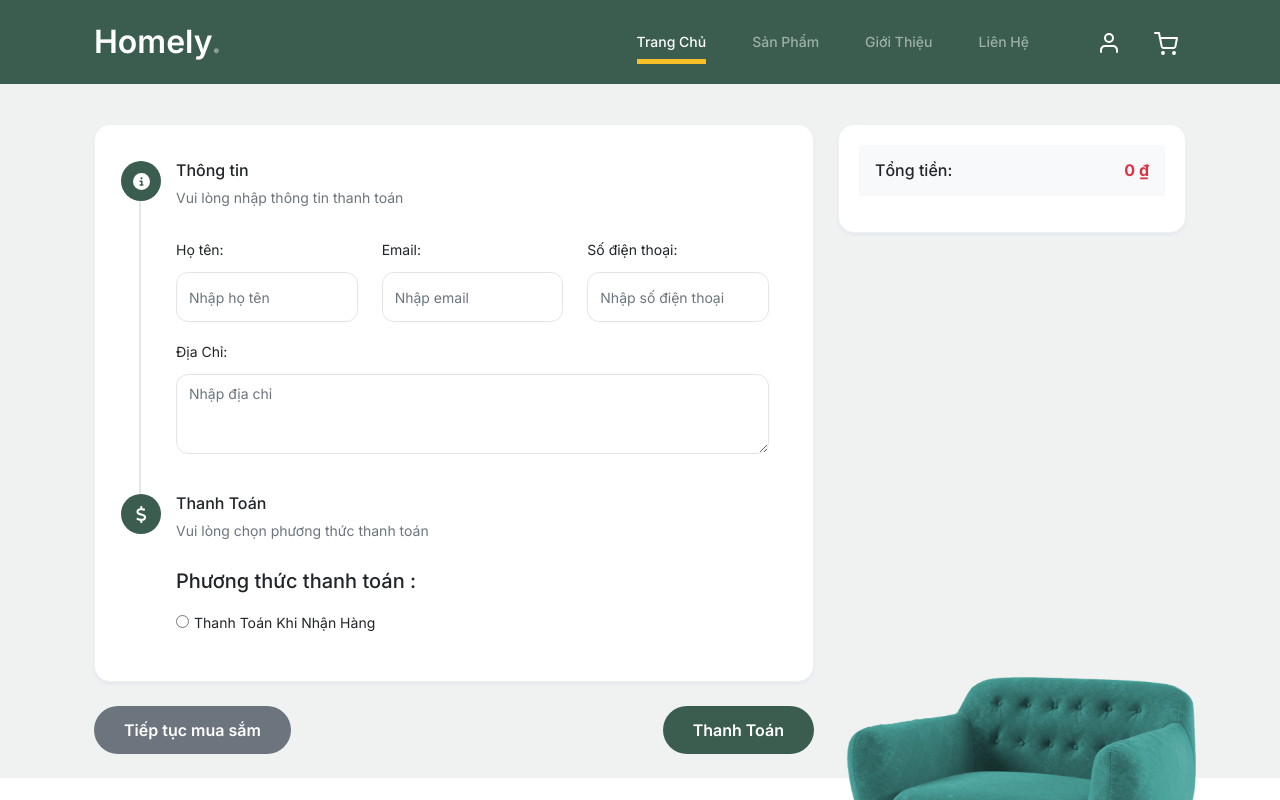
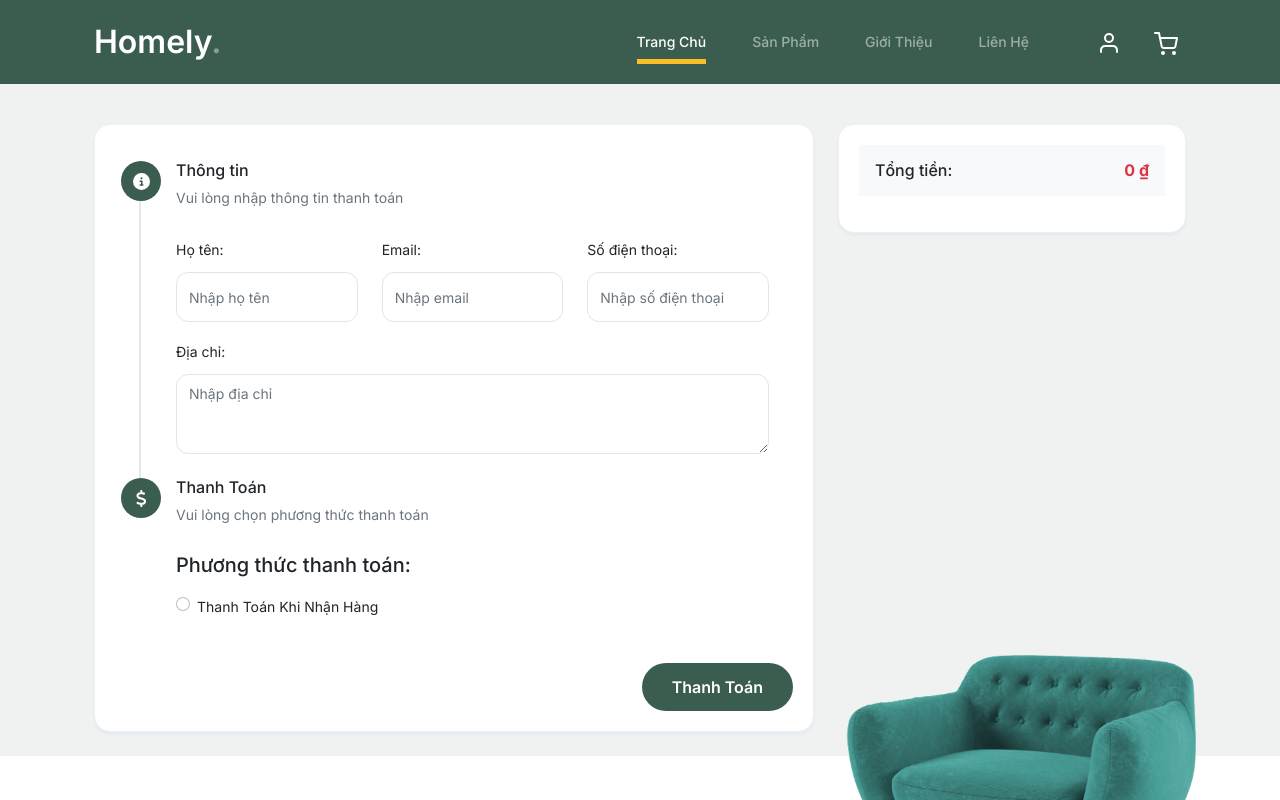
Before and after one commit to LeNguyenXeng/ASM---FE2, a React (Vite) app: page /checkout in a window 1280 px wide. Shown: the top 800 px of the page. Built offline with nearby package versions, Linux system fonts and the light colour scheme.

Commit message:
THANH TOÁN HOÀN THÀNH

```diff
--- a/src/pages/Checkout.jsx
+++ b/src/pages/Checkout.jsx
@@ -2,13 +2,41 @@ import React from 'react';
 import '../assets/css/checkout.css';
 import { FontAwesomeIcon } from '@fortawesome/react-fontawesome';
 import { faInfoCircle, faDollarSign } from '@fortawesome/free-solid-svg-icons';
-import { Link, useLocation } from 'react-router';
+import { Link, useLocation, useNavigate } from 'react-router-dom';
 import formatCurrency from '../consts/formatCurrency';
+import { useForm } from 'react-hook-form';
+import { toast } from 'react-toastify';
+import axios from 'axios';
+
 function Checkout() {
   const location = useLocation();
+  const navigate = useNavigate();
   const { cartItems, totalPrice } = location.state || {
     cartItems: [],
     totalPrice: 0,
+  };
+
+  const {
+    register,
+    handleSubmit,
+    formState: { errors },
+  } = useForm();
+
+  const onSubmit = async (data) => {
+    const orderData = {
+      customer: data,
+      items: cartItems,
+      totalPrice,
+    };
+
+    try {
+      await axios.post('http://localhost:3000/orders', orderData);
+      toast.success('Đặt hàng thành công');
+      navigate('/shop');
+    } catch (error) {
+      console.log(error);
+      toast.error('Đã xảy ra lỗi, vui lòng thử lại!');
+    }
   };
 
   return (
@@ -17,6 +45,7 @@ function Checkout() {
         <div className="col-xl-8">
           <div className="card">
             <div className="card-body">
+              <form onSubmit={handleSubmit(onSubmit)}>
                 <ol className="activity-checkout mb-0 px-4 mt-3">
                   <li className="checkout-item">
                     <div className="avatar checkout-icon p-1">
@@ -28,82 +57,70 @@ function Checkout() {
                       </div>
                     </div>
                     <div className="feed-item-list">
-                    <div>
                       <h5 className="font-size-16 mb-1">Thông tin</h5>
-                      <p className="text-muted text-truncate mb-4">
+                      <p className="text-muted mb-4">
                         Vui lòng nhập thông tin thanh toán
                       </p>
-                      <div className="mb-3">
-                        <form>
-                          <div>
                       <div className="row">
                         <div className="col-lg-4">
-                                <div className="mb-3">
-                                  <label
-                                    className="form-label"
-                                    htmlFor="billing-name"
-                                  >
-                                    Họ tên:
-                                  </label>
+                          <label className="form-label">Họ tên:</label>
                           <input
                             type="text"
                             className="form-control"
-                                    id="billing-name"
                             placeholder="Nhập họ tên"
+                            {...register('name', {
+                              required: 'Vui lòng nhập họ tên',
+                            })}
                           />
-                                </div>
+                          {errors.name && (
+                            <p className="text-danger">{errors.name.message}</p>
+                          )}
                         </div>
                         <div className="col-lg-4">
-                                <div className="mb-3">
-                                  <label
-                                    className="form-label"
-                                    htmlFor="billing-email-address"
-                                  >
-                                    Email:
-                                  </label>
+                          <label className="form-label">Email:</label>
                           <input
                             type="email"
                             className="form-control"
-                                    id="billing-email-address"
                             placeholder="Nhập email"
+                            {...register('email', {
+                              required: 'Vui lòng nhập email',
+                            })}
                           />
-                                </div>
+                          {errors.email && (
+                            <p className="text-danger">
+                              {errors.email.message}
+                            </p>
+                          )}
                         </div>
                         <div className="col-lg-4">
-                                <div className="mb-3">
-                                  <label
-                                    className="form-label"
-                                    htmlFor="billing-phone"
-                                  >
-                                    Số điện thoại:
-                                  </label>
+                          <label className="form-label">Số điện thoại:</label>
                           <input
                             type="text"
                             className="form-control"
-                                    id="billing-phone"
                             placeholder="Nhập số điện thoại"
+                            {...register('phone', {
+                              required: 'Vui lòng nhập số điện thoại',
+                            })}
                           />
+                          {errors.phone && (
+                            <p className="text-danger">
+                              {errors.phone.message}
+                            </p>
+                          )}
                         </div>
                       </div>
-                            </div>
-                            <div className="mb-3">
-                              <label
-                                className="form-label"
-                                htmlFor="billing-address"
-                              >
-                                Địa Chỉ:
-                              </label>
+                      <label className="form-label mt-3">Địa chỉ:</label>
                       <textarea
                         className="form-control"
-                                id="billing-address"
                         rows={3}
                         placeholder="Nhập địa chỉ"
+                        {...register('address', {
+                          required: 'Vui lòng nhập địa chỉ',
+                        })}
                       />
-                            </div>
-                          </div>
-                        </form>
-                      </div>
-                    </div>
+                      {errors.address && (
+                        <p className="text-danger">{errors.address.message}</p>
+                      )}
                     </div>
                   </li>
 
@@ -117,57 +134,48 @@ function Checkout() {
                       </div>
                     </div>
                     <div className="feed-item-list">
-                    <div>
                       <h5 className="font-size-16 mb-1">Thanh Toán</h5>
-                      <p className="text-muted text-truncate mb-4">
+                      <p className="text-muted mb-4">
                         Vui lòng chọn phương thức thanh toán
                       </p>
+                      <h5 className="font-size-14 mb-3">
+                        Phương thức thanh toán:
+                      </h5>
+                      <div className="form-check">
+                        <input
+                          className="form-check-input"
+                          type="radio"
+                          value="cod"
+                          {...register('paymentMethod', {
+                            required: 'Vui lòng chọn phương thức thanh toán',
+                          })}
+                        />
+                        <label className="form-check-label">
+                          Thanh Toán Khi Nhận Hàng
+                        </label>
                       </div>
-                    <div>
-                      <h5 className="font-size-14 mb-3">
-                        Phương thức thanh toán :
-                      </h5>
-                      <div className="col-lg-3 col-xl-6">
-                        <div className="radio-input">
-                          <div>
-                            <input type="radio" />
-                          </div>
-                          <span>Thanh Toán Khi Nhận Hàng</span>
-                        </div>
-                      </div>
-                    </div>
+                      {errors.paymentMethod && (
+                        <p className="text-danger">
+                          {errors.paymentMethod.message}
+                        </p>
+                      )}
                     </div>
                   </li>
                 </ol>
-            </div>
-          </div>
-          <div className="row my-4">
-            <div className="col">
-              <Link
-                to={'/shop'}
-                className="btn btn-link "
-                style={{
-                  background: '#6c757d',
-                  border: '#6c757d',
-                  color: 'white',
-                }}
-              >
-                Tiếp tục mua sắm
-              </Link>
-            </div>{' '}
-            <div className="col">
-              <div className="text-end mt-2 mt-sm-0">
-                <a
-                  href="#"
+                <div className="text-end mt-3">
+                  <button
+                    type="submit"
                     className="btn btn-success"
                     style={{ background: '#3b5d50', border: '#3b5d50' }}
                   >
                     Thanh Toán
-                </a>
+                  </button>
                 </div>
-            </div>{' '}
-          </div>{' '}
+              </form>
             </div>
+          </div>
+        </div>
+
         <div className="col-xl-4">
           <div className="card checkout-order-summary">
             <div className="card-body">
@@ -186,25 +194,21 @@ function Checkout() {
                 <table className="table table-centered mb-0 table-nowrap">
                   <tbody>
                     {cartItems.map((item) => (
-                      <tr>
-                        <td scope="row">
+                      <tr key={item.id}>
+                        <td>
                           <Link
                             to={`/product-detail/${item.id}`}
                             className="text-dark"
                           >
                             <img
                               src={item.image}
-                              alt="product-img"
-                              title="product-img"
+                              alt={item.name}
                               className="avatar-lg rounded"
                             />
                           </Link>
                         </td>
                         <td>
-                          <h5
-                            className="font-size-16 text-truncate"
-                            style={{ width: 140 }}
-                          >
+                          <h5 className="font-size-16">
                             <Link
                               to={`/product-detail/${item.id}`}
                               className="text-dark"
@@ -213,13 +217,6 @@ function Checkout() {
                             </Link>
                           </h5>
                           <p className="text-muted mb-0">
-                            <i className="bx bxs-star text-warning" />
-                            <i className="bx bxs-star text-warning" />
-                            <i className="bx bxs-star text-warning" />
-                            <i className="bx bxs-star text-warning" />
-                            <i className="bx bxs-star-half text-warning" />
-                          </p>
-                          <p className="text-muted mb-0 mt-1">
                             {formatCurrency(item.price)} x {item.quantity}
                           </p>
                         </td>
@@ -235,8 +232,8 @@ function Checkout() {
           </div>
         </div>
       </div>
-      {/* end row */}
     </div>
   );
 }
+
 export default Checkout;
```
Also changed, not shown: server/db.json (+22 -12 lines). Lines whose indentation alone changed are shown as unchanged.
